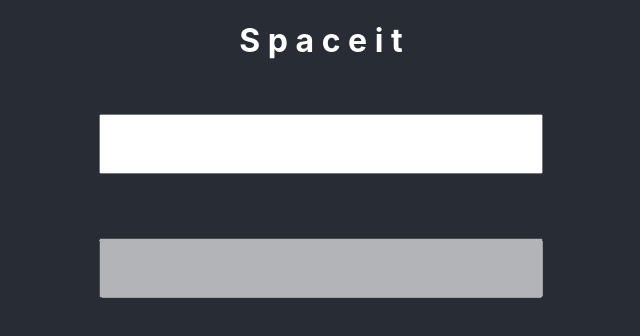
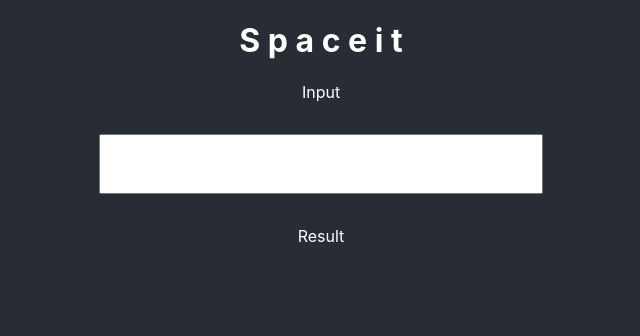
Before and after one commit to wiput1999/space-it, a React (Create React App) app: page / in a window 1280 px wide. Shown: the top 336 px of the page, without its empty margins (319-959 px from the left). Built offline with nearby package versions, Linux system fonts and the light colour scheme.

Commit message:
:ambulance: use h1 for result

```diff
--- a/src/App.tsx
+++ b/src/App.tsx
@@ -15,10 +15,14 @@ const App: React.FC = () => {
         <h1>S p a c e i t</h1>
       </div>
       <div className="row">
+        Input
+      </div>
+      <div className="row">
         <input type="text" onChange={e => handleChange(e.target.value)} />
       </div>
+      <div className="row">Result</div>
       <div className="row">
-        <input type="text" value={text} disabled={true} />
+        <h1>{text}</h1>
       </div>
     </div>
   )
--- a/src/spacer.ts
+++ b/src/spacer.ts
@@ -50,6 +50,10 @@ function space(sentence: string): string {
     result += char + ' '
   })
 
+  if (result[result.length - 1] === ' ') {
+    result = result.slice(0, -1)
+  }
+
   return result
 }
 
```
